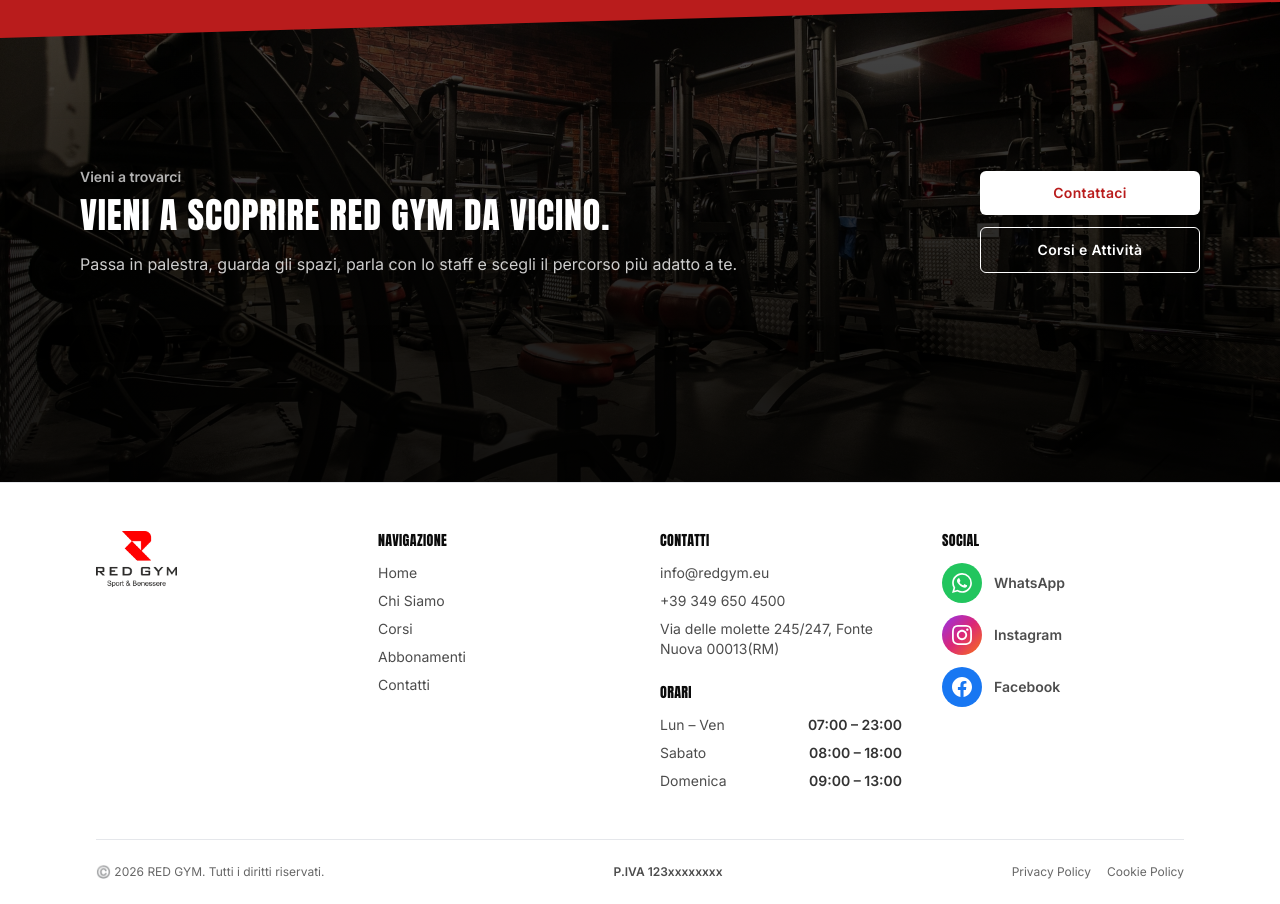
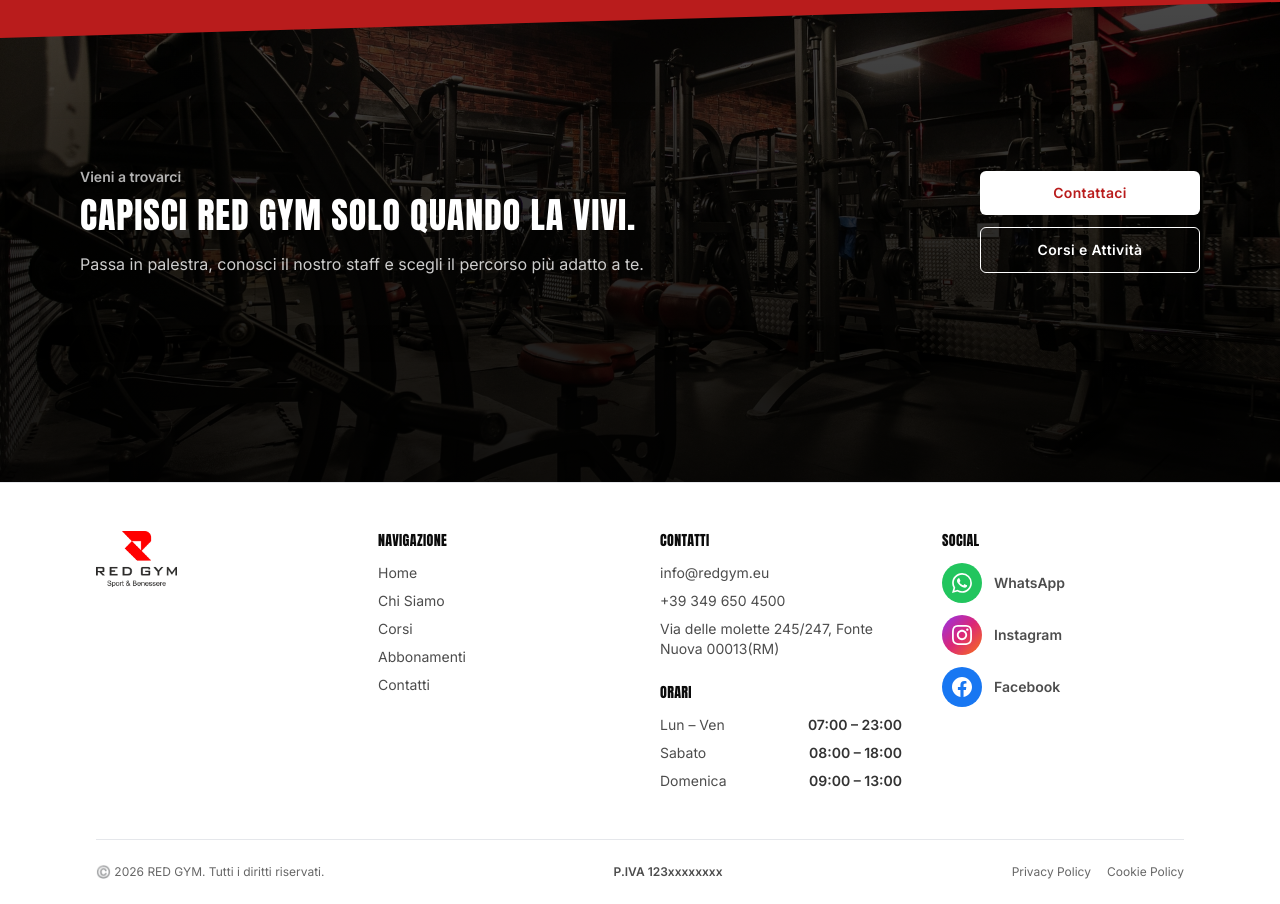
Before and after one commit to alelodato/red-gym, a Next.js app: page /about in a window 1280 px wide. Shown: the part 7761-8665 px from the top of the page. Built offline with nearby package versions, Linux system fonts and the light colour scheme.

Commit message:
modificato hero finale della pagina about

```diff
--- a/app/about/page.js
+++ b/app/about/page.js
@@ -22,9 +22,9 @@ function PhotoHeroBand({
   ),
   subtitle = (
     <>
-    Alla RED GYM crediamo che l'allenamento sia molto più di una semplice attività fisica.
-    <br />
-    Per questo abbiamo creato uno spazio dove ambiente, staff qualificato e passione per lo sport aiutano chi si allena con noi a raggiungere i propri obiettivi.
+      Alla RED GYM crediamo che l'allenamento sia molto più di una semplice attività fisica.
+      <br />
+      Per questo abbiamo creato uno spazio dove ambiente, staff qualificato e passione per lo sport aiutano chi si allena con noi a raggiungere i propri obiettivi.
     </>
   ),
   className = "",
@@ -456,15 +456,12 @@ function FinalCtaHero({ image = "/hero-final.jpg" }) {
           <p className="text-sm font-semibold text-white/80">Vieni a trovarci</p>
 
           <h2 className="font-heading uppercase tracking-wide text-white text-3xl mt-2">
-            Vieni a scoprire RED GYM.
+            Capisci RED GYM solo quando la vivi.
           </h2>
 
           <p className="mt-4 text-white/85 leading-relaxed">
             Passa in palestra, conosci il nostro staff e scegli il
-            percorso più adatto.
-            <br />
-            Qui trovi qualità, ordine e un supporto reale
-            dal principiante all'atleta avanzato.
+            percorso più adatto a te.
           </p>
 
           <div className="mt-6 flex flex-col gap-3">
@@ -493,12 +490,12 @@ function FinalCtaHero({ image = "/hero-final.jpg" }) {
                 <p className="text-sm font-semibold text-white/70">Vieni a trovarci</p>
 
                 <h2 className="font-heading uppercase tracking-wide text-white text-2xl sm:text-3xl lg:text-4xl mt-2">
-                  Vieni a scoprire RED GYM da vicino.
+                  Capisci RED GYM solo quando la vivi.
                 </h2>
 
                 <p className="mt-4 text-white/80 leading-relaxed max-w-2xl">
-                  Passa in palestra, guarda gli spazi, parla con lo staff e scegli
-                  il percorso più adatto a te.
+                  Passa in palestra, conosci il nostro staff e scegli il
+                  percorso più adatto a te.
                 </p>
               </div>
 
```
